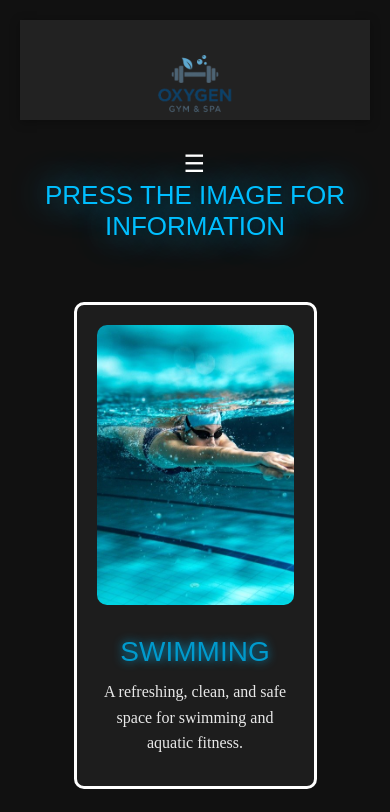
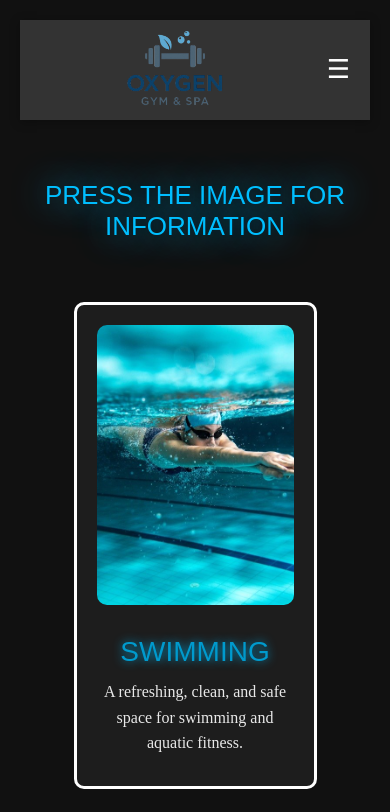
Before and after one commit to 42330687-boop/webP, a React (Create React App) app in the folder frontend/: page / in a window 390 px wide. Shown: the top 812 px of the page. Built offline with nearby package versions, Linux system fonts and the light colour scheme.

Commit message:
update responsive styles

```diff
--- a/frontend/src/style.css
+++ b/frontend/src/style.css
@@ -20,70 +20,6 @@ body {
 a {
   text-decoration: none;
   color: #00bfff;
-}
-
-/* ================= HEADER ================= */
-
-.main-header {
-  background-color: #222;
-  display: flex;
-  justify-content: space-between;
-  align-items: center;
-  padding: 15px 25px;
-  position: relative;
-}
-
-.logo {
-  position: absolute;
-  left: 50%;
-  transform: translateX(-50%);
-}
-
-.logo img {
-  width: 150px;
-  height: auto;
-}
-
-.menu-container {
-  position: relative;
-  z-index: 1000;
-}
-
-.menu-icon {
-  font-size: 30px;
-  cursor: pointer;
-  color: white;
-  transition: 0.3s;
-}
-
-.menu-icon:hover {
-  transform: scale(1.2);
-  color: #00bfff;
-}
-
-.dropdown {
-  position: absolute;
-  top: 50px;
-  right: 0;
-  list-style: none;
-  background: #333;
-  border-radius: 8px;
-  display: none;
-  overflow: hidden;
-}
-
-.dropdown.show {
-  display: block;
-}
-
-.dropdown li a {
-  display: block;
-  padding: 12px 20px;
-  color: white;
-}
-
-.dropdown li a:hover {
-  background: #444;
 }
 
 /* ================= TITLES ================= */
@@ -114,7 +50,7 @@ h3 { font-size: 1.6rem; }
 
 .menu-info img {
   width: 100%;
-  aspect-ratio: 1/1;
+  aspect-ratio: 1 / 1;
   object-fit: cover;
   border-radius: 10px;
   transition: 0.3s;
@@ -200,7 +136,7 @@ h3 { font-size: 1.6rem; }
 /* ================= TRAIN ================= */
 
 .Train {
-  width: min(95%,1200px);
+  width: min(95%, 1200px);
   margin: 30px auto;
   padding: 25px;
   border: 3px solid rgba(0,47,255,0.6);
@@ -232,7 +168,9 @@ h3 { font-size: 1.6rem; }
 
 /* ================= BUTTONS ================= */
 
-.button, .pricee, .btn {
+.button,
+.pricee,
+.btn {
   background: #007bff;
   color: white;
   padding: 12px 24px;
@@ -242,27 +180,25 @@ h3 { font-size: 1.6rem; }
   transition: 0.3s;
 }
 
-.button:hover, .pricee:hover, .btn:hover {
+.button:hover,
+.pricee:hover,
+.btn:hover {
   background: #0056b3;
 }
 
 /* ================= RESPONSIVE ================= */
 
 @media (max-width: 992px) {
-  .recipies-boxes { grid-template-columns: repeat(2,1fr); }
-  .food-container { grid-template-columns: repeat(2,1fr); }
+  .recipies-boxes {
+    grid-template-columns: repeat(2, 1fr);
+  }
+
+  .food-container {
+    grid-template-columns: repeat(2, 1fr);
+  }
 }
 
 @media (max-width: 768px) {
-  .main-header {
-    flex-direction: column;
-  }
-
-  .logo {
-    position: static;
-    transform: none;
-  }
-
   #gallery {
     grid-template-columns: 1fr;
   }
@@ -284,14 +220,6 @@ h3 { font-size: 1.6rem; }
 }
 
 @media (max-width: 480px) {
-  .logo img {
-    width: 100px;
-  }
-
-  .menu-icon {
-    font-size: 24px;
-  }
-
   .footer {
     flex-direction: column;
     text-align: center;
```
